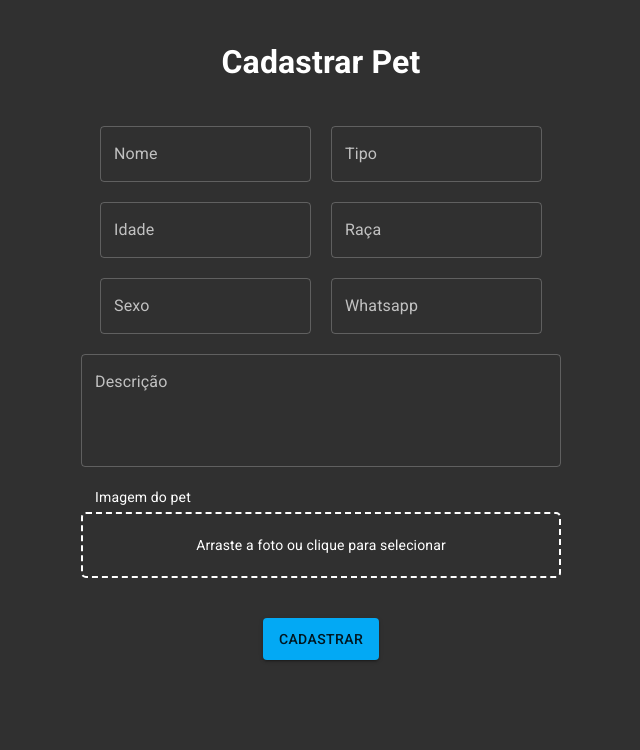
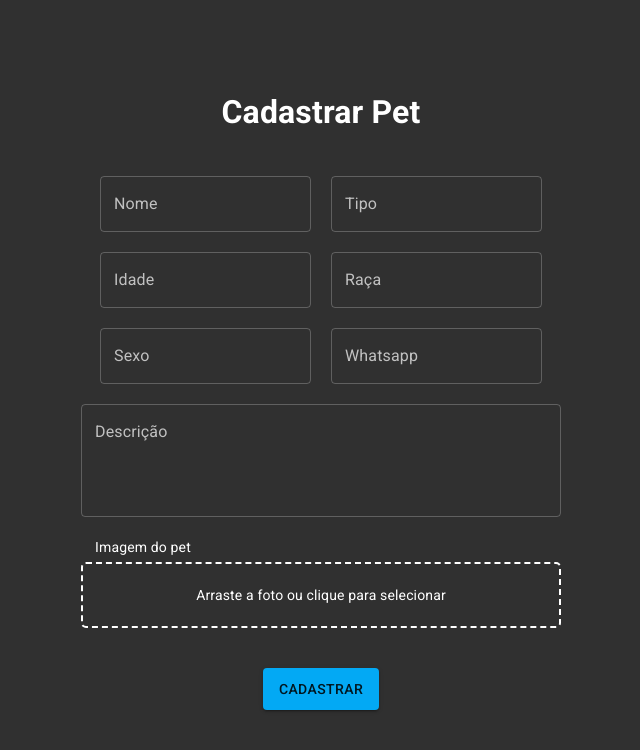
Before and after one commit to Gilvan-Araujo/tcc-adota-facil-template, a Next.js app: page /pet/novo in a window 1280 px wide. Shown: the top 750 px of the page, without its empty margins (319-959 px from the left). Built offline with nearby package versions, Linux system fonts and the light colour scheme.

Commit message:
style(new pet form): change height dynamically to fit smaller screens accordingly

```diff
--- a/src/styles/pages/cadastrarPet.ts
+++ b/src/styles/pages/cadastrarPet.ts
@@ -18,9 +18,13 @@ export const FormWrapper = styled.form`
   align-items: center;
   justify-content: center;
   width: 100%;
-  height: 100%;
+  height: 100vh;
   gap: 20px;
   padding: 40px;
+
+  @media (max-width: ${theme.breakpoints.values.sm}px) {
+    height: 100%;
+  }
 `
 
 export const FormTitle = styled.h1`
```
